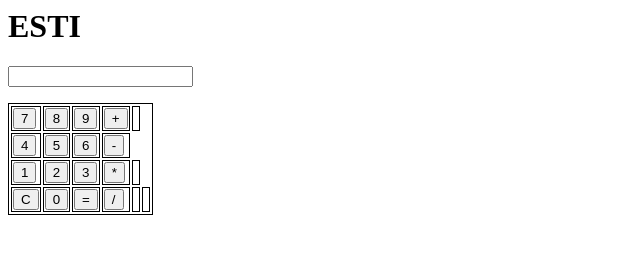
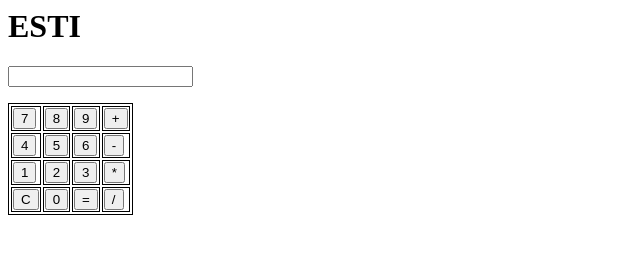
Before and after one commit to Niylaina/calculatrice_js, a plain HTML site: page index.html in a window 1280 px wide. Shown: the whole page, without its empty margins (0-640 px from the left). Drawn offline with Linux system fonts and the light colour scheme.

Commit message:
Suppression des colonnes inutiles

```diff
--- a/index.html
+++ b/index.html
@@ -13,7 +13,6 @@
           <td style="border:1px solid black"><input type="button" value="8" ></td>
           <td style="border:1px solid black"><input type="button" value="9" ></td>
           <td style="border:1px solid black"><input type="button" value="+" ></td>
-          <td style="border:1px solid black">&nbsp;</td>
         </tr>
 
         <tr>
@@ -28,15 +27,12 @@
           <td style="border:1px solid black"><input type="button" value="2" ></td>
           <td style="border:1px solid black"><input type="button" value="3" ></td>
           <td style="border:1px solid black"><input type="button" value="*" ></td>
-          <td style="border:1px solid black">&nbsp;</td>
         </tr>
         <tr>
           <td style="border:1px solid black"><input type="reset"  value="C">                              </td>
           <td style="border:1px solid black"><input type="button" value="0" onClick="">                   </td>
           <td style="border:1px solid black"><input type="button" value="=" onClick="">                   </td>
           <td style="border:1px solid black"><input type="button" value="/" >				  </td>
-<td style="border:1px solid black">&nbsp;</td>
-          <td style="border:1px solid black">&nbsp;</td>
         </tr>
       </form>
     </table>
```
